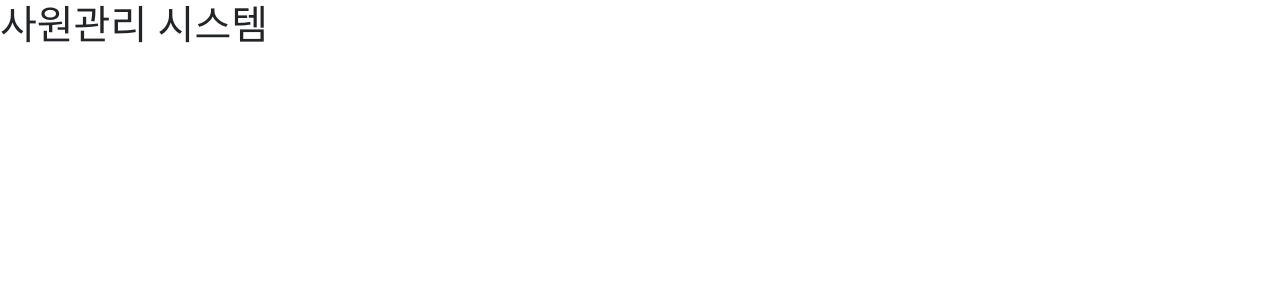
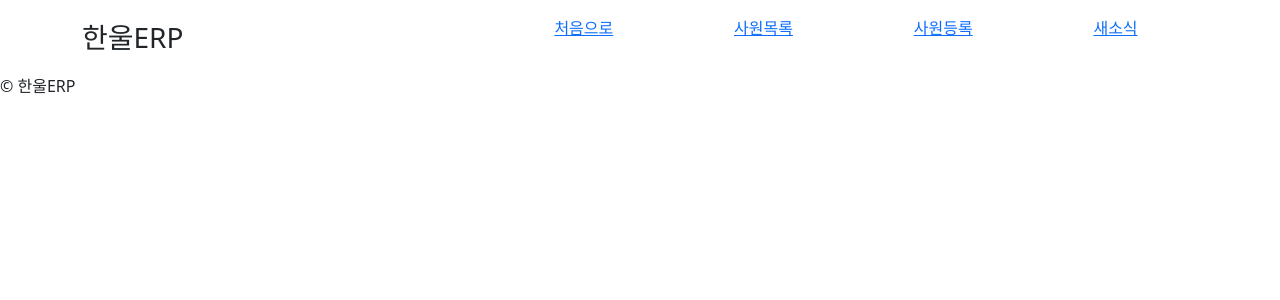
Before and after one commit to seonyeonghun2/10.fullstack-app, a React (Vite) app in the folder frontend/: page / in a window 1280 px wide. Shown: the top 300 px of the page. Built offline with nearby package versions, Linux system fonts and the light colour scheme.

Commit message:
url 라우팅 처리

```diff
--- a/frontend/src/App.jsx
+++ b/frontend/src/App.jsx
@@ -3,13 +3,16 @@ import Home from './routes/Home';
 import List from './routes/List';
 import Add from './routes/Add';
 import NotFound from './routes/NotFound';
+import Welcome from './components/Welcome';
 function App() {
   return (
     <Routes>
-      <Route path="/" element={<Home />} />
-      <Route path="/list" element={<List />} />
-      <Route path="/add" element={<Add />} />
-      <Route path="*" element={<NotFound />} />
+      <Route path="/" element={<Home />}>
+        <Route index path="home" element={<Welcome />} />
+        <Route path="list" element={<List />} />
+        <Route path="add" element={<Add />} />
+        <Route path="*" element={<NotFound />} />
+      </Route>
     </Routes>
   );
 }
--- a/frontend/src/routes/Home.jsx
+++ b/frontend/src/routes/Home.jsx
@@ -1,9 +1,48 @@
-import React from 'react'
-import Welcome from '../components/Welcome'
+import React from 'react';
+import 'bootstrap/dist/css/bootstrap.min.css';
+import { Container, Row, Col } from 'react-bootstrap';
+import { Link, Outlet } from 'react-router';
 function Home() {
+  const navUl = {
+    listStyle: 'none',
+  };
   return (
-    <Welcome />
-  )
+    <>
+      <header>
+        <Container>
+          <Row className='py-3'>
+            <Col className="col-lg-4">
+              <div className="logo fs-3">한울ERP</div>
+            </Col>
+            <Col className="col-lg-8">
+              <nav>
+                <ul className="d-flex justify-content-around" style={navUl}>
+                  <li>
+                    <Link to="/home">처음으로</Link>
+                  </li>
+                  <li>
+                    <Link to="/list">사원목록</Link>
+                  </li>
+                  <li>
+                    <Link to="/add">사원등록</Link>
+                  </li>
+                  <li>
+                    <Link to="/news">새소식</Link>
+                  </li>
+                </ul>
+              </nav>
+            </Col>
+          </Row>
+        </Container>
+      </header>
+      <main>
+        <Outlet />
+      </main>
+      <footer>
+        <p>&copy; 한울ERP</p>
+      </footer>
+    </>
+  );
 }
 
-export default Home
+export default Home;
--- a/frontend/src/routes/NotFound.jsx
+++ b/frontend/src/routes/NotFound.jsx
@@ -1,7 +1,12 @@
 import React from 'react';
-
+// import ErrorScreen from '../assets/error.png';
 function NotFound() {
-  return <div>404 NotFound | 페이지를 찾을수 없습니다.</div>;
+  return (
+    <>
+      <div>404 NotFound | 페이지를 찾을수 없습니다.</div>
+      {/* <ErrorScreen /> */}
+    </>
+  );
 }
 
 export default NotFound;
```
